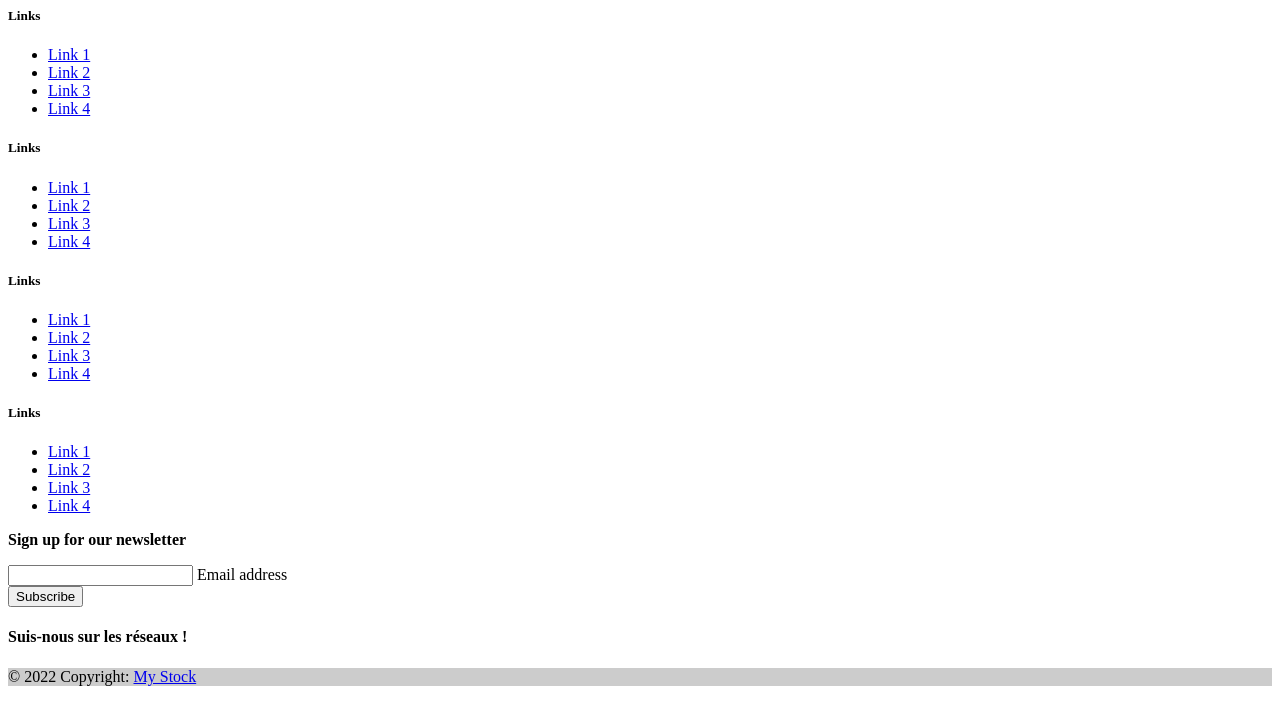
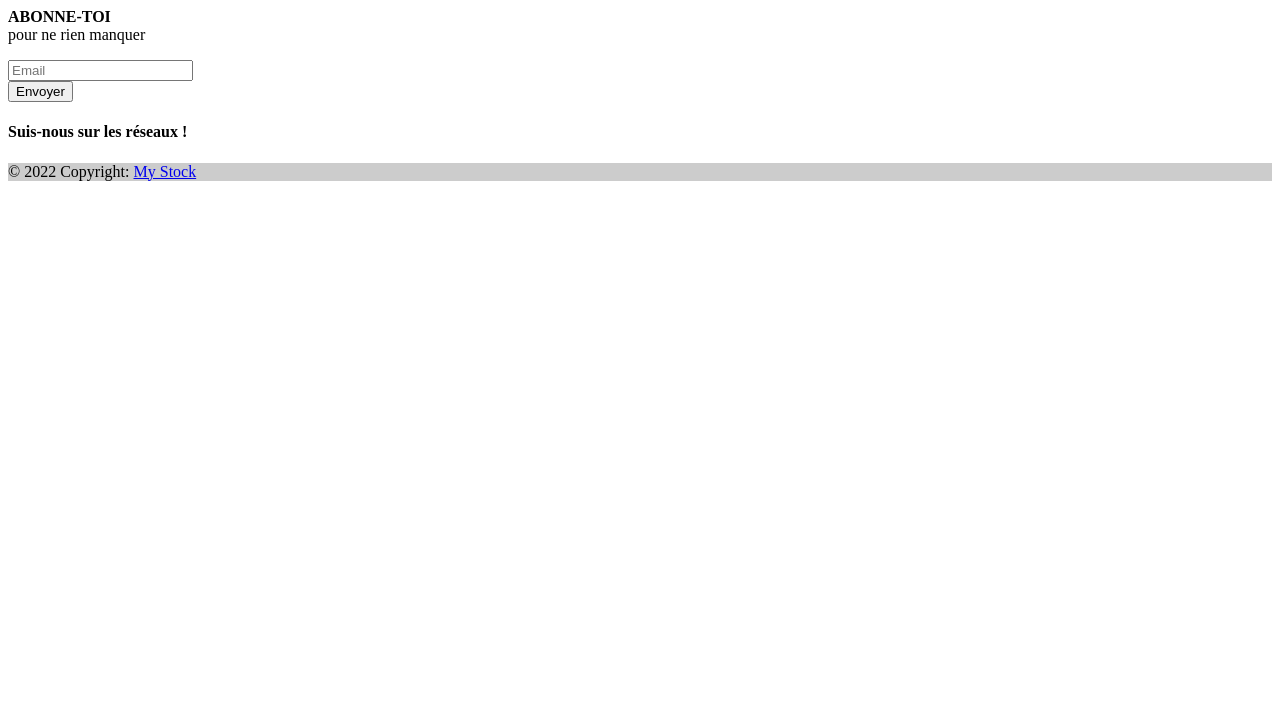
Before and after one commit to wasef81194/Site_de_vente, a Symfony app: template templates/layout/footer.html.twig in a window 1280 px wide. Shown: the top 725 px of the page. Run offline with Twig, Linux system fonts and the light colour scheme; the template is opened without the code that fills it, so the values that code supplies are empty; some libraries are stand-ins or nearby versions.

Commit message:
disign footer

```diff
--- a/templates/layout/footer.html.twig
+++ b/templates/layout/footer.html.twig
@@ -2,139 +2,9 @@
 <footer class="bg-dark text-center text-white">
     <!-- Grid container -->
     <div class="container p-4">
-         <!-- Section: Links Image-->
-         <section class="">
-            <!--Grid row-->
-            <div class="row">
-                <!--Grid column-->
-                <div class="col-lg-3 col-md-6 mb-4 mb-md-0">
-                    <h5 class="text-uppercase">
-                        Links
-                    </h5>
-
-                    <ul class="list-unstyled mb-0">
-                        <li>
-                            <a href="#!" class="text-white">
-                                Link 1
-                            </a>
-                        </li>
-                        <li>
-                            <a href="#!" class="text-white">
-                                Link 2
-                            </a>
-                        </li>
-                        <li>
-                            <a href="#!" class="text-white">
-                                Link 3
-                            </a>
-                        </li>
-                        <li>
-                            <a href="#!" class="text-white">
-                                Link 4
-                            </a>
-                        </li>
-                    </ul>
-                </div>
-                <!--Grid column-->
-
-                <!--Grid column-->
-                <div class="col-lg-3 col-md-6 mb-4 mb-md-0">
-                    <h5 class="text-uppercase">
-                        Links
-                    </h5>
-
-                    <ul class="list-unstyled mb-0">
-                        <li>
-                            <a href="#!" class="text-white">
-                                Link 1
-                            </a>
-                        </li>
-                        <li>
-                            <a href="#!" class="text-white">
-                                Link 2
-                            </a>
-                        </li>
-                        <li>
-                            <a href="#!" class="text-white">
-                                Link 3
-                            </a>
-                        </li>
-                        <li>
-                            <a href="#!" class="text-white">
-                                Link 4
-                            </a>
-                        </li>
-                    </ul>
-                </div>
-                <!--Grid column-->
-
-                <!--Grid column-->
-                <div class="col-lg-3 col-md-6 mb-4 mb-md-0">
-                    <h5 class="text-uppercase">
-                        Links
-                    </h5>
-
-                    <ul class="list-unstyled mb-0">
-                        <li>
-                            <a href="#!" class="text-white">
-                                Link 1
-                            </a>
-                        </li>
-                        <li>
-                            <a href="#!" class="text-white">
-                                Link 2
-                            </a>
-                        </li>
-                        <li>
-                            <a href="#!" class="text-white">
-                                Link 3
-                            </a>
-                        </li>
-                        <li>
-                            <a href="#!" class="text-white">
-                                Link 4
-                            </a>
-                        </li>
-                    </ul>
-                </div>
-                <!--Grid column-->
-
-                <!--Grid column-->
-                <div class="col-lg-3 col-md-6 mb-4 mb-md-0">
-                    <h5 class="text-uppercase">
-                        Links
-                    </h5>
-
-                    <ul class="list-unstyled mb-0">
-                        <li>
-                            <a href="#!" class="text-white">
-                                Link 1
-                            </a>
-                        </li>
-                        <li>
-                            <a href="#!" class="text-white">
-                                Link 2
-                            </a>
-                        </li>
-                        <li>
-                            <a href="#!" class="text-white">
-                                Link 3
-                            </a>
-                        </li>
-                        <li>
-                            <a href="#!" class="text-white">
-                                Link 4
-                            </a>
-                        </li>
-                    </ul>
-                </div>
-            <!--Grid column-->
-            </div>
-            <!--Grid row-->
-        </section>
         <!-- Section: Links -->
         <!-- Section: Form -->
-        <section class="">
+        <section class="news-letter">
             <form action="">
                 <!--Grid row-->
                 <div class="row d-flex justify-content-center">
@@ -142,8 +12,10 @@
                     <div class="col-auto">
                         <p class="pt-2">
                             <strong>
-                                Sign up for our newsletter
+                                ABONNE-TOI
                             </strong>
+                            <br>
+                            <span> pour ne rien manquer </span>
                         </p>
                     </div>
                     <!--Grid column-->
@@ -152,10 +24,7 @@
                     <div class="col-md-5 col-12">
                         <!-- Email input -->
                         <div class="form-outline form-white mb-4">
-                            <input type="email" id="form5Example21" class="form-control" />
-                            <label class="form-label" for="form5Example21">
-                                Email address
-                            </label>
+                            <input type="email" id="form5Example21" class="form-control"  placeholder="Email"/>
                         </div>
                     </div>
                     <!--Grid column-->
@@ -164,8 +33,7 @@
                     <div class="col-auto">
                         <!-- Submit button -->
                         <button type="submit" class="btn btn-outline-light mb-4">
-                            Subscribe
-
+                            Envoyer
                         </button>
                     </div>
                 <!--Grid column-->
@@ -192,19 +60,19 @@
         {#<p class="sous-titre">Pour ne rien manquer</p>#}
         <div>
             <a href="#!" >
-                <i class="bi bi-twitter"></i>
+                <div><i class="bi bi-twitter"></i></div>
             </a>
 
             <a href="#!">
-                <i class="bi bi-google"></i>
+                <div><i class="bi bi-google"></i></div>
             </a>
 
             <a href="#!">
-                <i class="bi bi-instagram"></i>
+                <div><i class="bi bi-instagram"></i></div>
             </a>
 
             <a href="#!">
-                <i class="bi bi-facebook"></i>
+                <div><i class="bi bi-facebook"></i></div>
             </a>
         </div>
     </section>
@@ -216,7 +84,7 @@
     <div class="text-center p-3" style="background-color: rgba(0, 0, 0, 0.2);">
         © 2022 Copyright:
 
-        <a class="text-white" href="https://mdbootstrap.com/">
+        <a class="text-white" href="#">
             My Stock
         </a>
     </div>
```
Also changed, not shown: assets/styles/footer.scss (+37 -5 lines).
